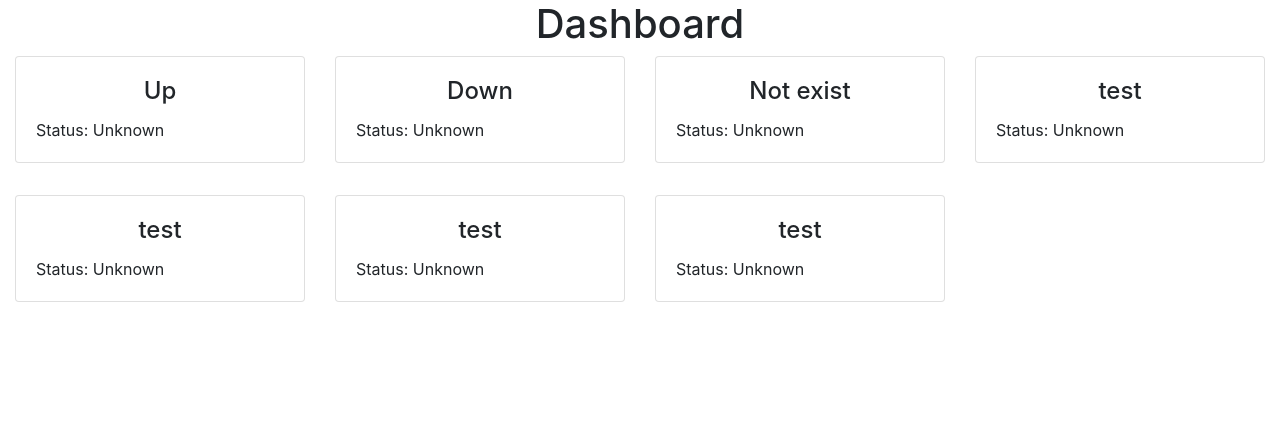
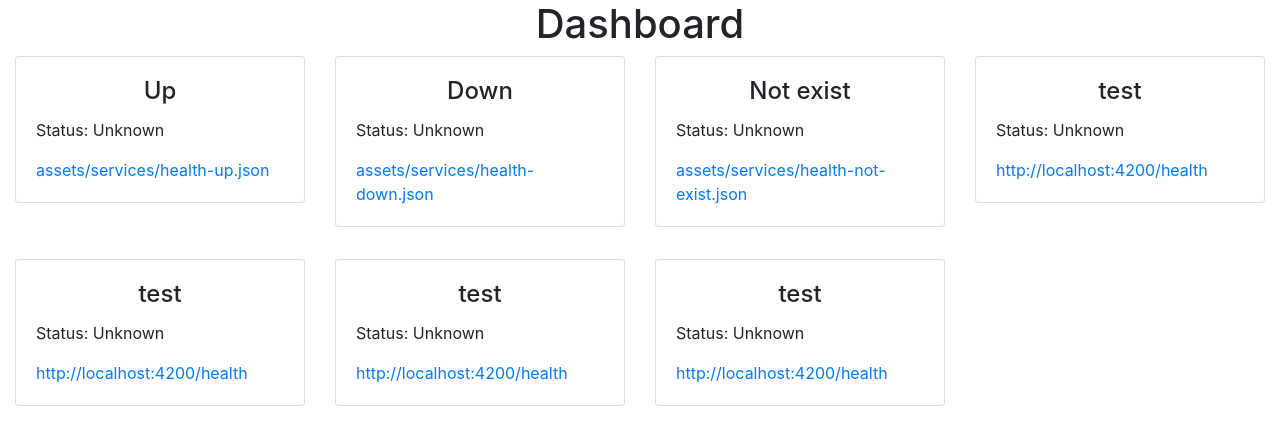
Before and after one commit to Mathou54/UrlCheckerDashboard, an Angular app: page / in a window 1280 px wide. Shown: the top 444 px of the page. Built offline with nearby package versions, Linux system fonts and the light colour scheme.

Commit message:
Improve display.

```diff
--- a/src/app/components/dashboard/dashboard.component.html
+++ b/src/app/components/dashboard/dashboard.component.html
@@ -5,6 +5,7 @@
 				<h4 class="card-title text-center"
 					[title]="service?.url">{{service?.name}}</h4>
 				<p class="card-text">Status: {{service?.health?.status || 'Unknown'}}</p>
+				<p class="card-text"><a [href]="service?.url">{{service?.url}}</a></p>
 			</div>
 		</div>
 	</div>
```
